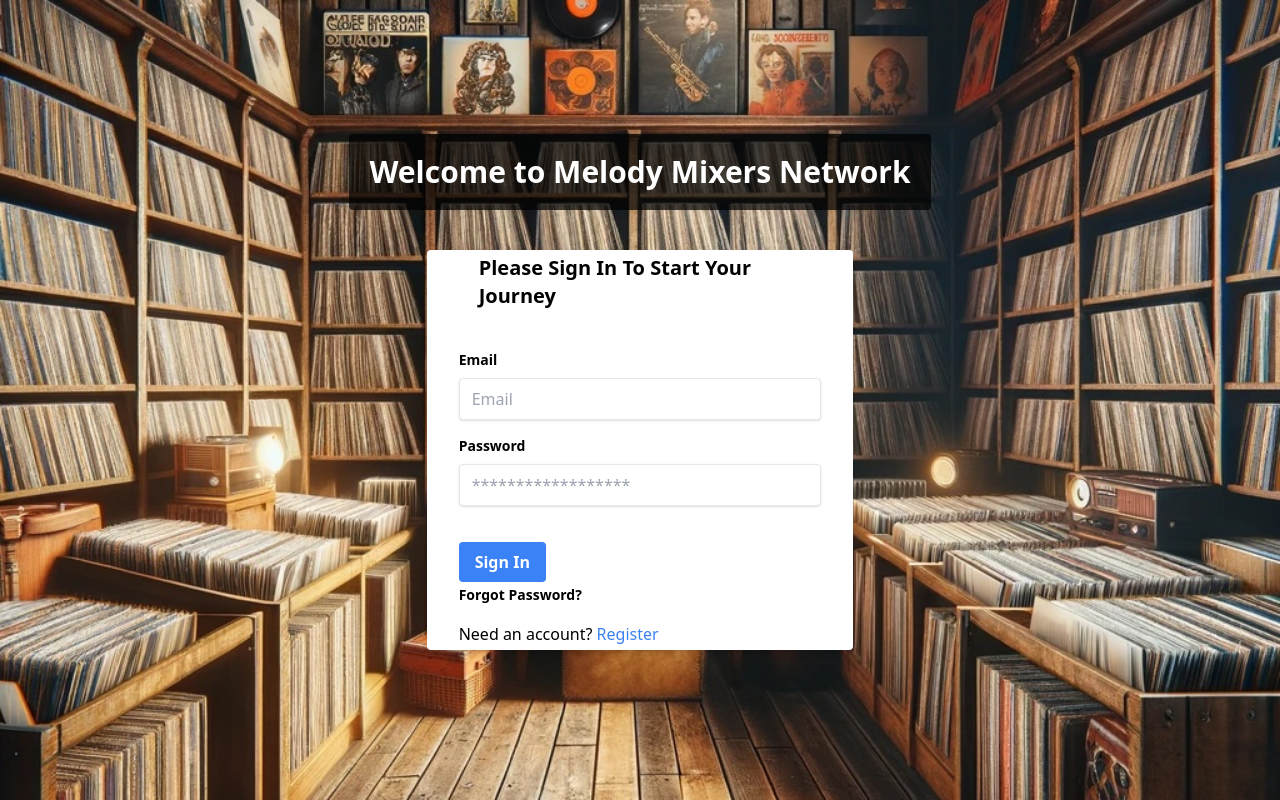
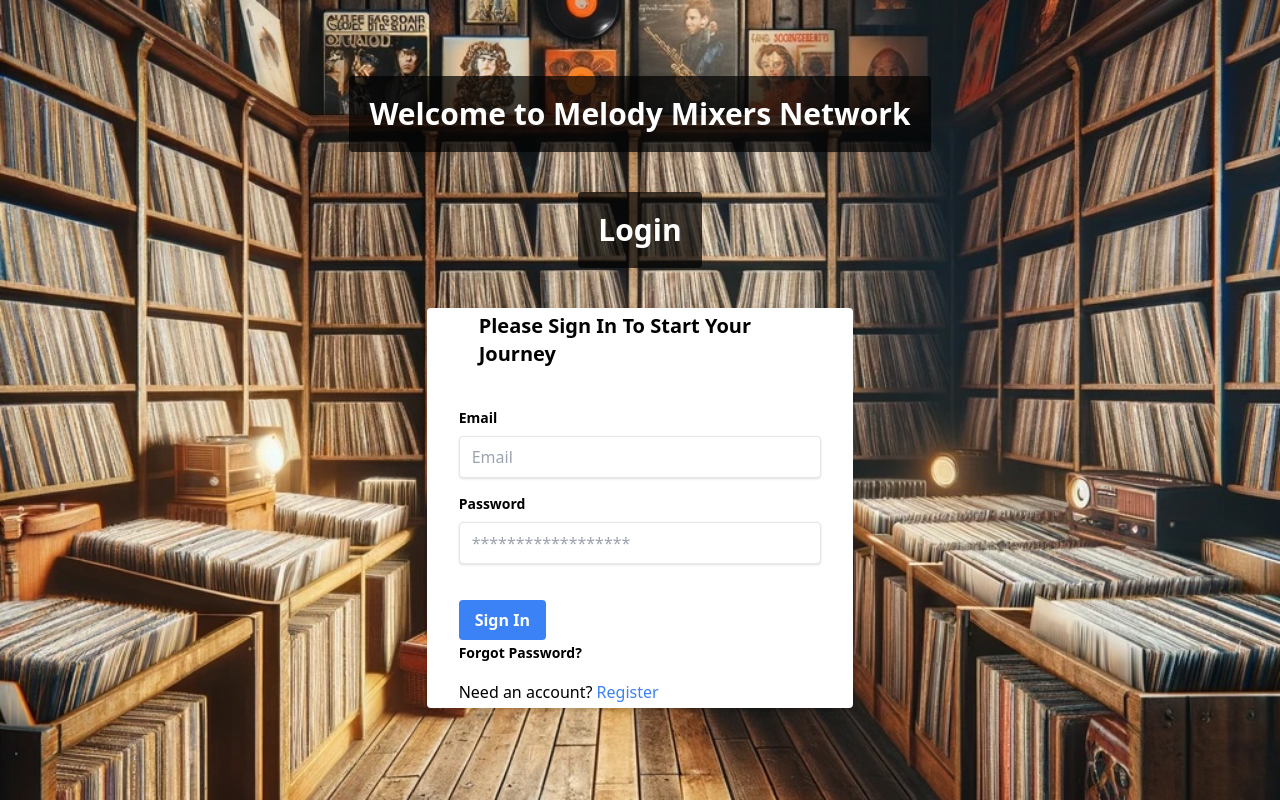
Before and after one commit to rpoole444/melodyMixerNetwork, a Next.js app: page / in a window 1280 px wide. Built offline with nearby package versions, Linux system fonts and the light colour scheme.

Commit message:
Add Login Styling!

```diff
--- a/src/pages/index.tsx
+++ b/src/pages/index.tsx
@@ -22,6 +22,9 @@ export default function Home() {
        <div className="flex justify-center items-center flex-col w-full">
           <div className="bg-black bg-opacity-70 p-5 rounded">
             <h1 className="text-3xl font-bold text-white">Welcome to Melody Mixers Network</h1>
+          </div>
+          <div className="bg-black bg-opacity-70 p-5 rounded mt-10">
+            <h1 className="text-3xl font-bold text-white">Login</h1>
           </div>
           <LoginComponent onLoginSuccess={handleLoginSuccess} />
         </div>
```
